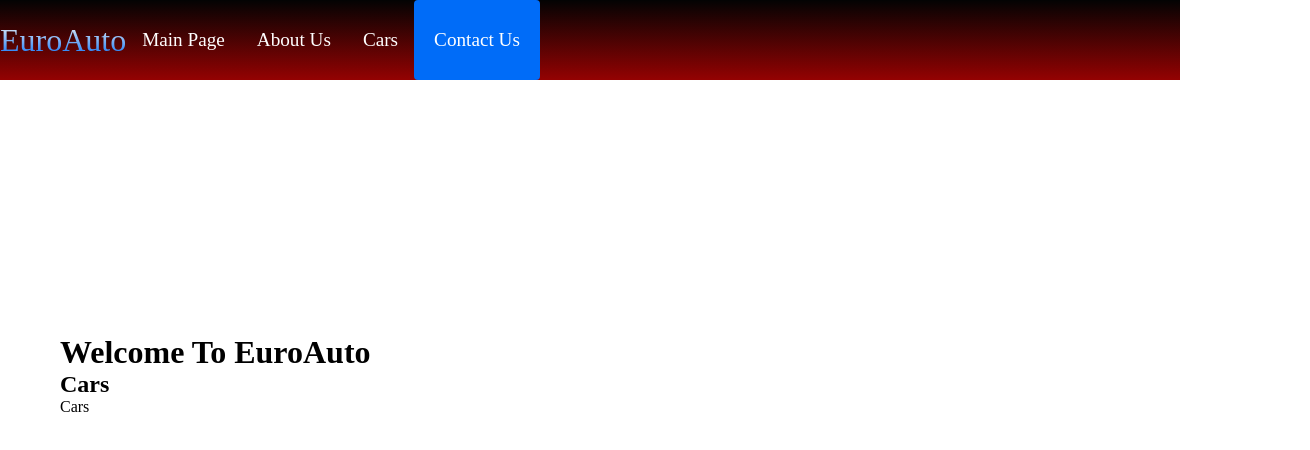
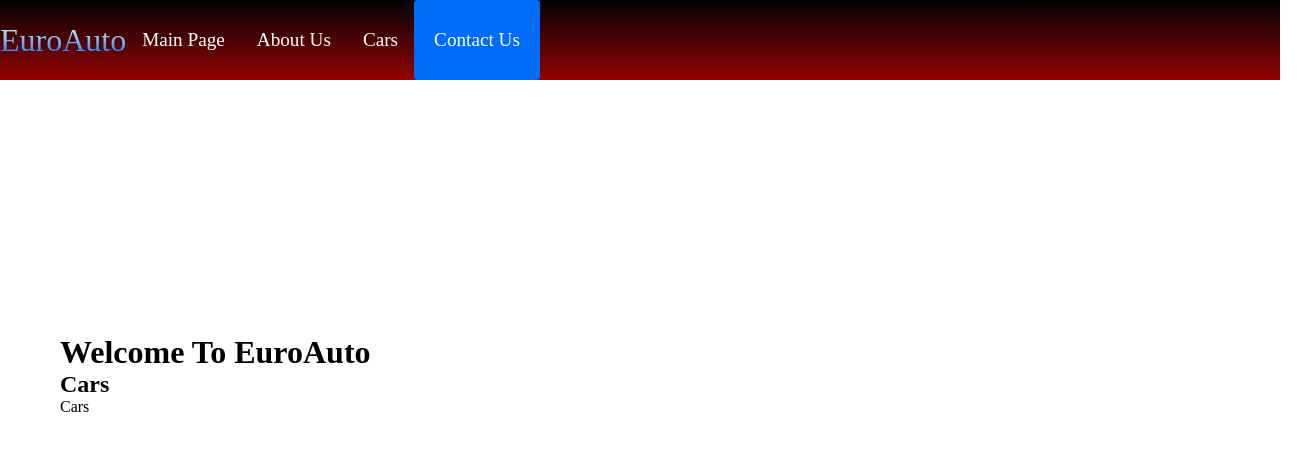
Before and after one commit to Raw123456789/Euroauto, a plain HTML site: page index.html in a window 1280 px wide. Shown: the whole page, 1310 px wide, since content can reach past the window. Drawn offline with Linux system fonts and the light colour scheme.

Commit message:
Update style.css

```diff
--- a/style.css
+++ b/style.css
@@ -7,10 +7,7 @@
 .container{
     width: 100%;
     justify-content: space-between;
-    height: 80px;
     z-index: 1;
-    margin: 0 -50px;
-    padding: 0 50px;
 }
 .Car1{
     color: #00439b;
```
